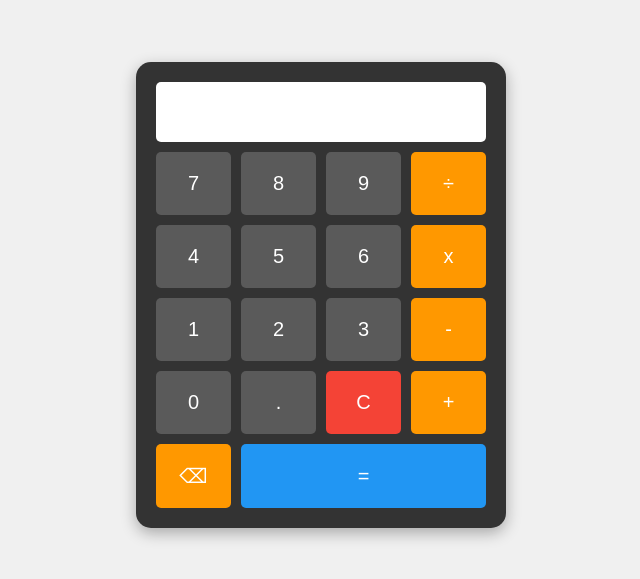
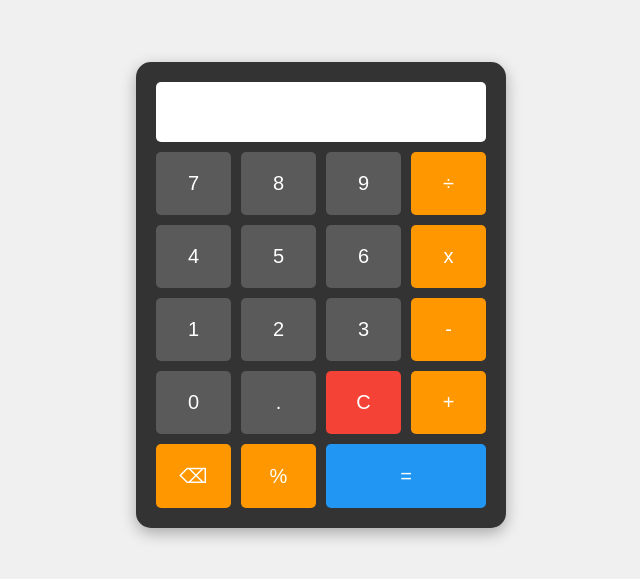
Before and after one commit to fahlula/calculator-web, a plain HTML site: page index.html in a window 1280 px wide. Shown: the part 105-684 px from the top of the page, without its empty margins (319-959 px from the left). Drawn offline with Linux system fonts and the light colour scheme.

Commit message:
Adicionado botão de porcentagem e ajustado layout

```diff
--- a/index.html
+++ b/index.html
@@ -33,6 +33,7 @@
             <button class="limpar" onclick="limpar()">C</button>
             <button class="operacao" onclick="adicionarOperacao('+')">+</button>
             <button class="backspace" onclick="backspace()">⌫</button>
+            <button class="operacao" onclick="porcentagem()">%</button>
             <button class="igual" onclick="calcular()">=</button>
 
         </div>
--- a/script.js
+++ b/script.js
@@ -28,3 +28,10 @@ function backspace() {
     const display = document.getElementById('display');
     display.value = display.value.slice(0, -1); // Remove o último caractere
 }
+
+function porcentagem(){
+    const display = document.getElementById('display');
+    if (display.value !== '') {
+        display.value = parseFloat(display.value) / 100; // parseFloat converte texto em número decimal
+    }
+}
--- a/style.css
+++ b/style.css
@@ -60,7 +60,7 @@ body {
 
 /* Botão de igual destacado */
 .botoes button.igual {
-    grid-column: span 3; /* Espandir botão em todas as colunas */
+    grid-column: span 2; /* Espandir botão em todas as colunas */
     background-color: #2196F3;
 }
 
```
